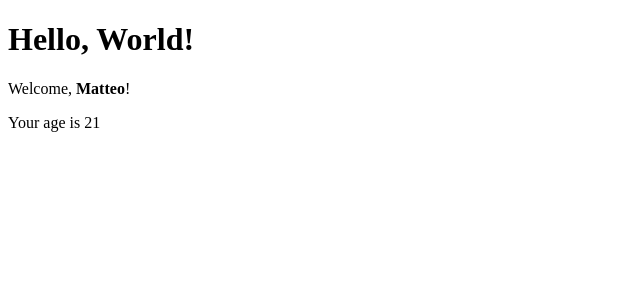
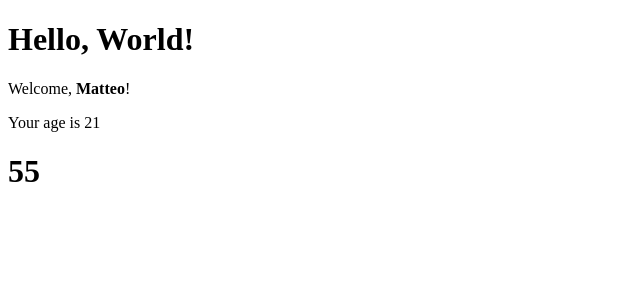
Before and after one commit to MatteoSpinelli/reactDevelhope, a React (Create React App) app in the folder jsx/: page / in a window 1280 px wide. Shown: the top 300 px of the page, without its empty margins (0-640 px from the left). Built offline with nearby package versions, Linux system fonts and the light colour scheme.

Commit message:
add exercise

```diff
--- a/jsx/src/App.js
+++ b/jsx/src/App.js
@@ -1,5 +1,6 @@
 import React from "react";
 import { Hello } from "./Hello"
+import { Sum } from "./Sum";
 import { Welcome } from "./Welcome";
 
 export class App extends React.Component{
@@ -8,6 +9,7 @@ export class App extends React.Component{
             <div>
                 <Hello />
                 <Welcome name={<strong>Matteo</strong>} age="21" />
+                <Sum nums={[1,2,3,4,5,6,7,8,9,10]} />
             </div>
         )
     }
--- /dev/null
+++ b/jsx/src/Sum.js
@@ -0,0 +1,5 @@
+export function Sum({ nums }){
+    return (
+        <h1>{nums.reduce((a, b) => a + b)}</h1>
+    )
+}
```
Also changed, not shown: 1 other file (tests, documents, lock files or other folders).
